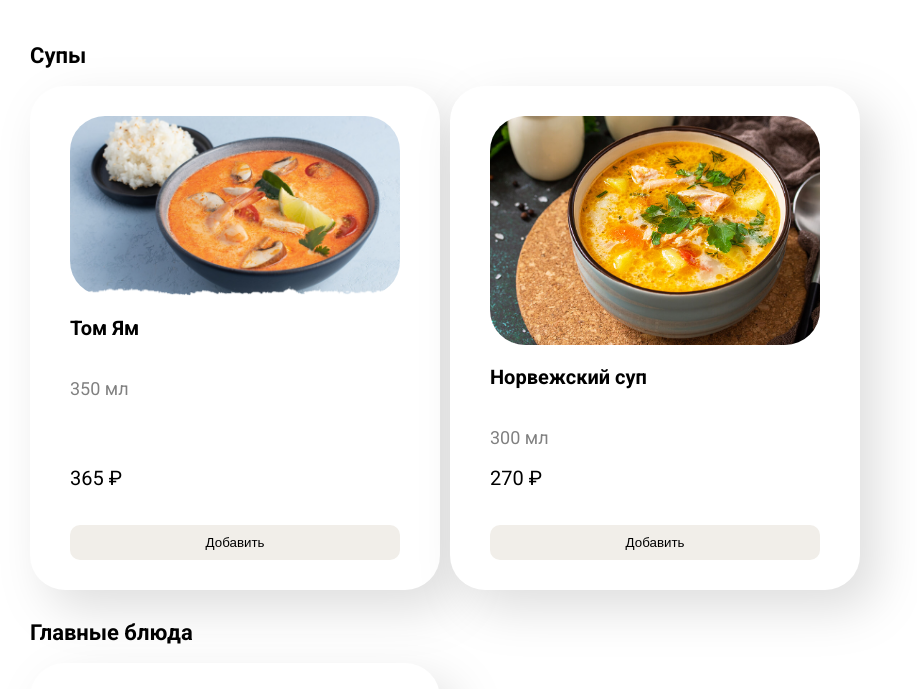
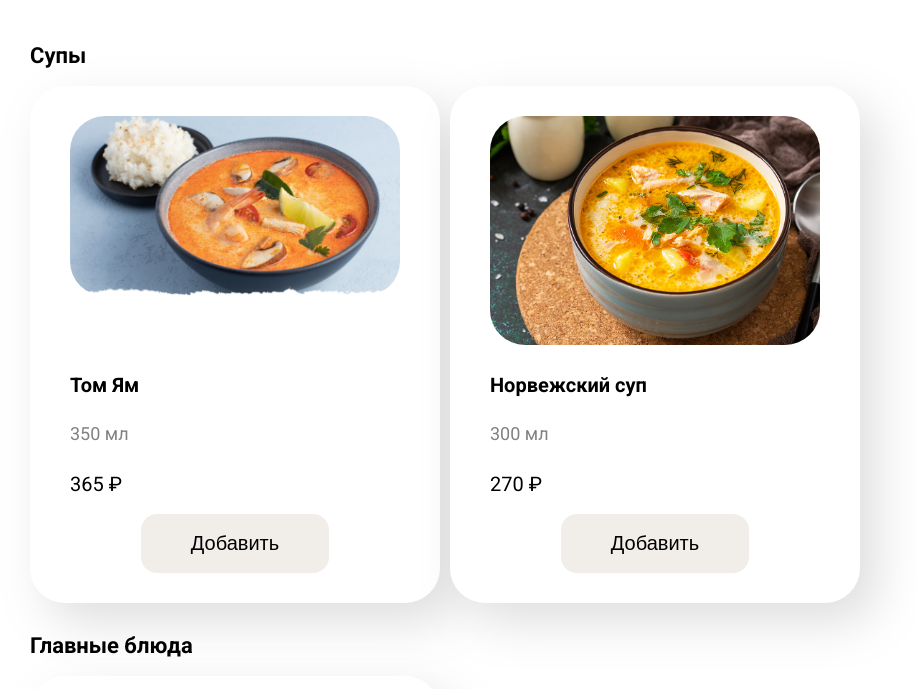
Before and after one commit to Nice-Typhoon/web-technologies, a plain HTML site: page lunch.html in a window 1280 px wide. Shown: the part 111-800 px from the top of the page, without its empty margins (0-917 px from the left). Drawn offline with Linux system fonts and the light colour scheme.

Commit message:
Исправлено расположение надписей и кнопок на карточках в странице lunch

```diff
--- a/css/lunch.css
+++ b/css/lunch.css
@@ -1,20 +1,31 @@
+/* Блок с надписями внутри карточки */
+.dish-info {
+    display: flex;
+    flex-direction: column;
+    flex-grow: 1;
+    justify-content: flex-end;
+}
+/* Выровнять название, массу и цену на одном уровне */
 /* Сетка с блюдами */
 .dishes-grid {
     display: grid;
     grid-template-columns: repeat(3, 1fr);
     gap: 10px;
+    align-items: stretch;
 }
 
 /* Блок блюда */
 .dish {
     display: flex;
     flex-direction: column;
-    justify-content: space-between;
     background: white;
     padding: 30px 40px;
     border-radius: 35px;
     filter: drop-shadow(17px 19px 24px rgba(0, 0, 0, 0.13));
     transition: 0.3s;
+    height: 100%;
+    min-height: 370px;
+    align-items: stretch;
 }
 
 .dish:hover {
@@ -24,30 +35,40 @@
 .dish img {
     width: 100%;
     border-radius: 35px;
+    object-fit: cover;
+    display: block;
+    margin-left: auto;
+    margin-right: auto;
 }
 
 .dish .name {
     font-size: 20px;
     font-weight: bold;
+    margin-bottom: 8px;
+    margin-top: 28px;
 }
 
 .dish .weight {
     color: gray;
+    margin-bottom: 8px;
 }
 
 .dish .price {
     font-size: 20px;
-    margin-top: auto;
+    margin-bottom: 18px;
 }
 
 .dish button {
-    margin-top: 15px;
-    padding: 10px 30px;
+    margin-top: auto;
+    padding: 18px 50px;
     background: #f1eee9;
     border: none;
-    border-radius: 10px;
+    border-radius: 16px;
     cursor: pointer;
     transition: 0.3s;
+    align-self: center;
+    font-size: 20px;
+    font-weight: 500;
 }
 
 .dish:hover button {
--- a/lunch.html
+++ b/lunch.html
@@ -26,16 +26,20 @@
             <div class="dishes-grid">
                 <div class="dish">
                     <img src="images/soup1.jpg" alt="Суп">
+                    <div class="dish-info">
                         <p class="name">Том Ям</p>
                         <p class="weight">350 мл</p>
                         <p class="price">365 ₽</p>
+                    </div>
                     <button>Добавить</button>
                 </div>
                 <div class="dish">
                     <img src="images/soup2.jpg" alt="Суп">
+                    <div class="dish-info">
                         <p class="name">Норвежский суп</p>
                         <p class="weight">300 мл</p>
                         <p class="price">270 ₽</p>
+                    </div>
                     <button>Добавить</button>
                 </div>
                 <!-- ещё блюда -->
@@ -48,9 +52,11 @@
             <div class="dishes-grid">
                 <div class="dish">
                     <img src="images/main1.jpg" alt="Лазанья">
+                    <div class="dish-info">
                         <p class="name">Лазанья</p>
                         <p class="weight">250 г</p>
                         <p class="price">385 ₽</p>
+                    </div>
                     <button>Добавить</button>
                 </div>
                 <!-- ещё блюда -->
@@ -63,9 +69,11 @@
             <div class="dishes-grid">
                 <div class="dish">
                     <img src="images/drink1.jpg" alt="Морс">
+                    <div class="dish-info">
                         <p class="name">Морс клюквенный</p>
                         <p class="weight">500 мл</p>
                         <p class="price">120 ₽</p>
+                    </div>
                     <button>Добавить</button>
                 </div>
                 <!-- ещё напитки -->
```
Lines whose indentation alone changed are shown as unchanged.
